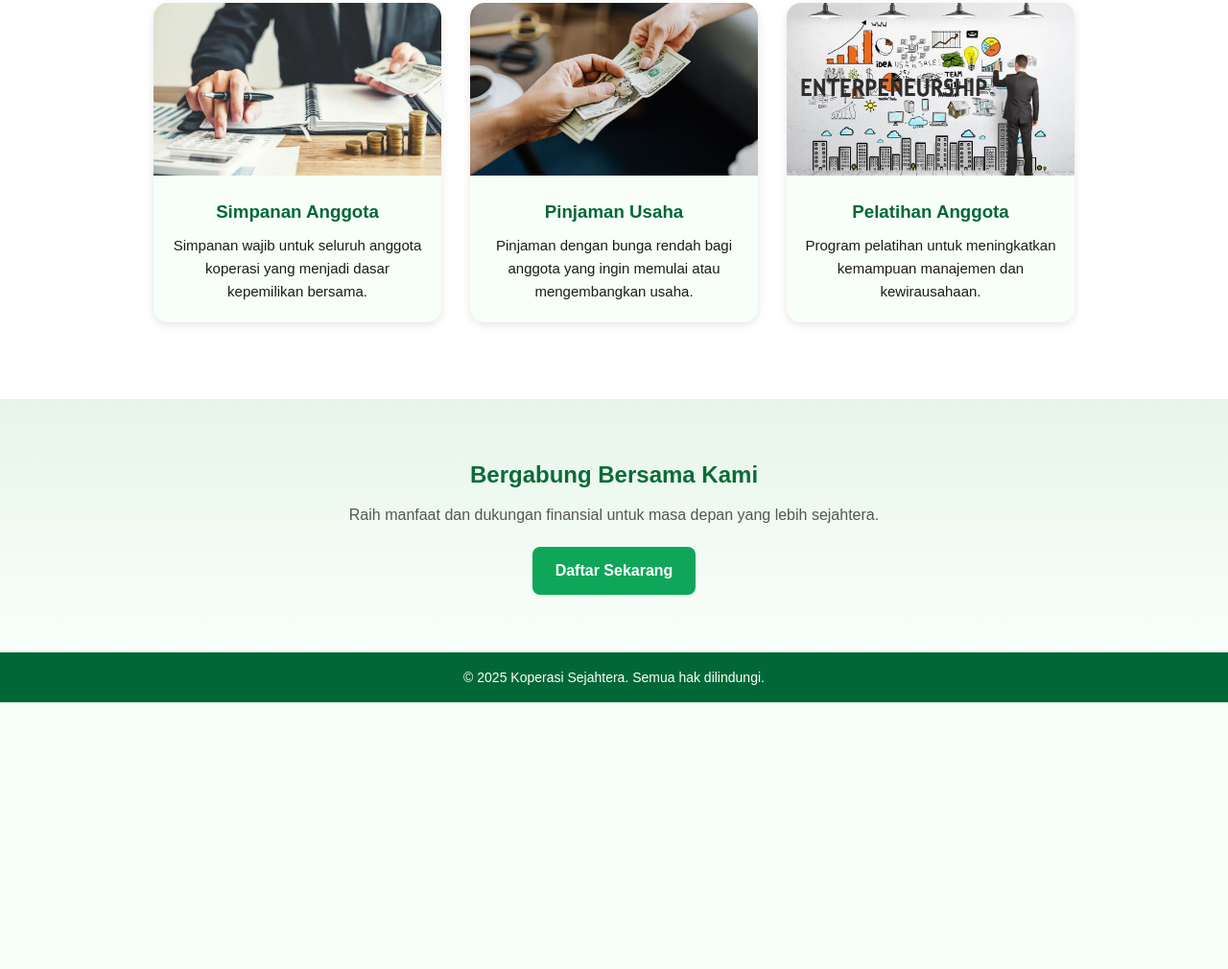
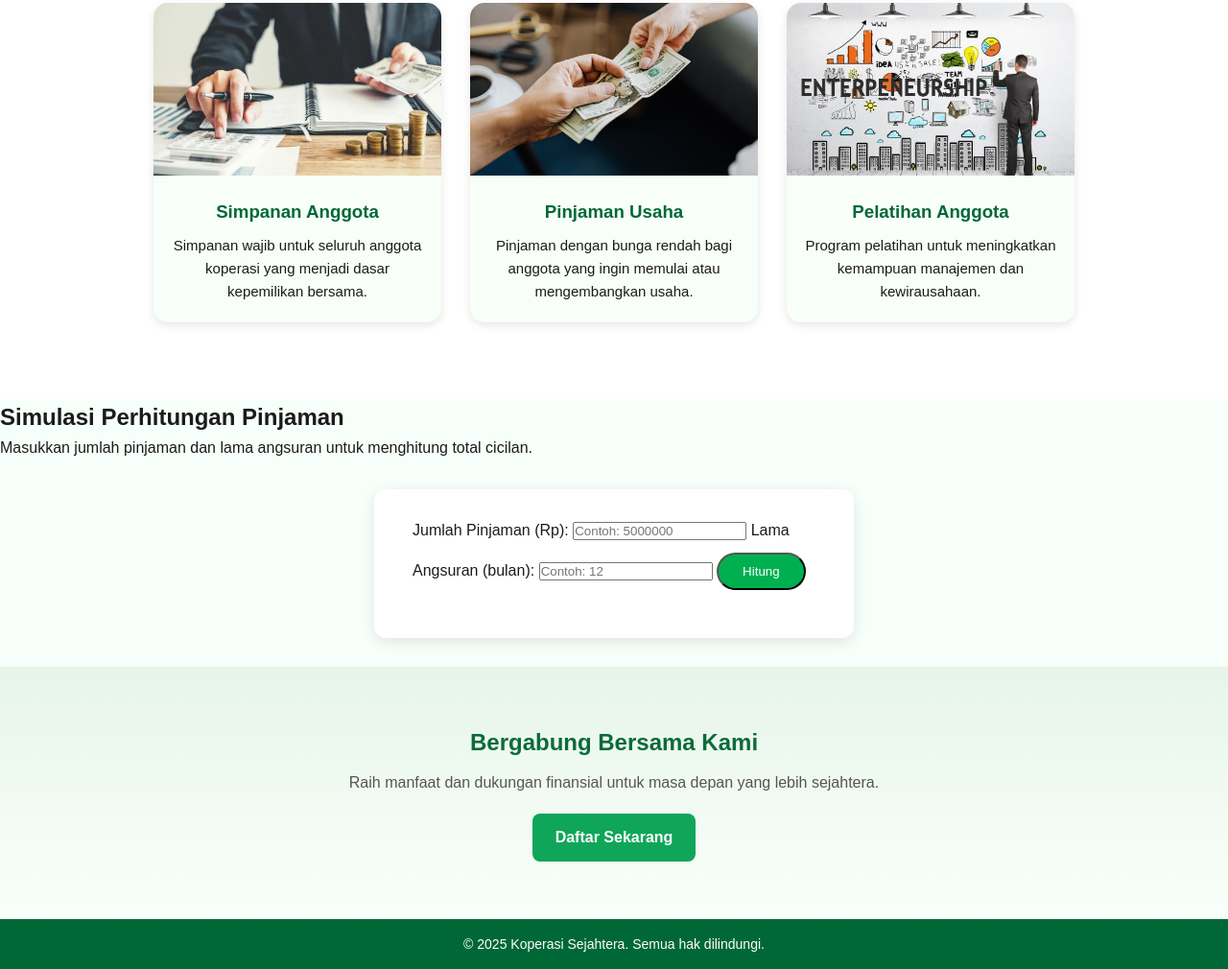
Before and after one commit to Seraaa16/Website-Koperasi, a plain HTML site: page produk.html in a window 1280 px wide. Shown: the part 687-1697 px from the top of the page at 96% size. Before the commit the page ends 1419 px from the top, so only its background shows below. Drawn offline with Linux system fonts and the light colour scheme.

Commit message:
produk.html

```diff
--- a/produk.html
+++ b/produk.html
@@ -56,6 +56,50 @@
       </div>
     </section>
 
+     <section class="simulasi">
+      <h2>Simulasi Perhitungan Pinjaman</h2>
+      <p>
+        Masukkan jumlah pinjaman dan lama angsuran untuk menghitung total
+        cicilan.
+      </p>
+
+      <div class="form-container" style="max-width: 500px; margin: 30px auto">
+        <label for="pinjaman">Jumlah Pinjaman (Rp):</label>
+        <input type="number" id="pinjaman" placeholder="Contoh: 5000000" />
+
+        <label for="bulan">Lama Angsuran (bulan):</label>
+        <input type="number" id="bulan" placeholder="Contoh: 12" />
+
+        <button onclick="hitungCicilan()" class="btn" style="margin-top: 10px">
+          Hitung
+        </button>
+
+        <p id="hasil" style="margin-top: 20px; font-weight: bold"></p>
+      </div>
+    </section>
+
+    <script>
+      function hitungCicilan() {
+        const pinjaman = parseFloat(document.getElementById("pinjaman").value);
+        const bulan = parseInt(document.getElementById("bulan").value);
+        const bunga = 0.05; // bunga 5% per tahun
+
+        if (isNaN(pinjaman) || isNaN(bulan) || pinjaman <= 0 || bulan <= 0) {
+          document.getElementById("hasil").innerText =
+            "Masukkan data yang valid.";
+          return;
+        }
+
+        const total = pinjaman + pinjaman * bunga;
+        const cicilan = total / bulan;
+
+        document.getElementById("hasil").innerHTML = `
+      Total yang harus dibayar: <span style="color:#006837;">Rp ${total.toLocaleString()}</span><br>
+      Cicilan per bulan: <span style="color:#006837;">Rp ${cicilan.toLocaleString()}</span>
+    `;
+      }
+    </script>
+
     <section class="cta">
       <h2>Bergabung Bersama Kami</h2>
       <p>
```
